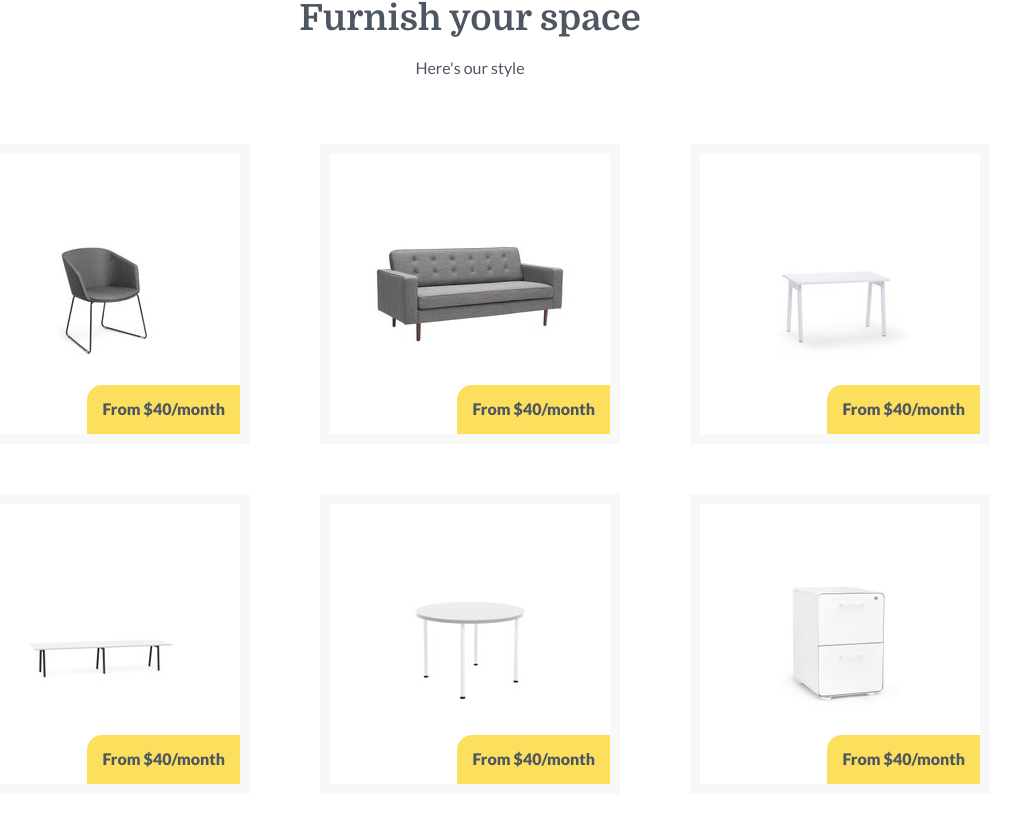
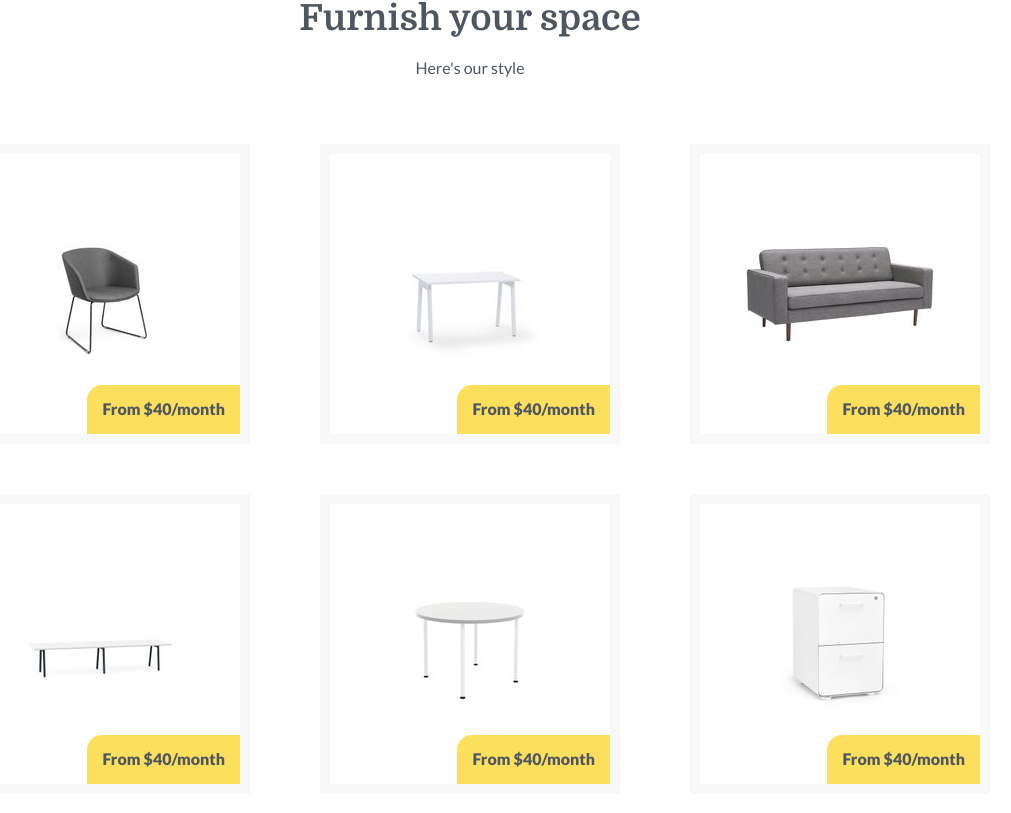
Before and after one commit to livepattern/pattern-client, a React (Create React App) app: page / in a window 1280 px wide. Shown: the part 1227-2040 px from the top of the page, without its empty margins (170-1181 px from the left). Built offline with nearby package versions, Linux system fonts and the light colour scheme.

Commit message:
Work on product modal

```diff
--- a/src/App.css
+++ b/src/App.css
@@ -1,4 +1,4 @@
-.App {
+body {
   font-family: "Lato", sans-serif;
   color: #4e5661;
   box-sizing: border-box;
@@ -102,6 +102,12 @@ select {
   background-color: #fcdf5c !important;
 }
 
+.slider-container {
+  max-width: 200px;
+  display: inline-block;
+  flex-grow: 1;
+}
+
 .product-grid {
   display: grid;
   grid-template-columns: 1fr;
--- a/src/views/components/Button.js
+++ b/src/views/components/Button.js
@@ -2,7 +2,7 @@ import React from "react"
 import { BrowserRouter as Router, Route, Link } from "react-router-dom"
 
 export default function Button({ text, to = "/order", onClick }) {
-  let classes = "br-pill yellow-bg tc pa3 pointer"
+  let classes = "br-pill yellow-bg tc pa3 pointer b"
 
   if (onClick) {
     return (
--- a/src/views/components/product_grid.js
+++ b/src/views/components/product_grid.js
@@ -1,60 +1,200 @@
-import React from "react"
+import React, { Component } from "react"
+import ReactModal from "react-modal"
+import Slider from "react-rangeslider"
 import chair_1 from "../../images/chairs/1.jpg"
-import lounge_1 from '../../images/lounge/1.jpg'
-import filing_1 from '../../images/filing/1.jpg'
-import desk_1 from '../../images/desks/1.jpg'
-import conference_1 from '../../images/conference/1.jpg'
-import coffee_1 from '../../images/coffee/1.jpg'
+import lounge_1 from "../../images/lounge/1.jpg"
+import filing_1 from "../../images/filing/1.jpg"
+import desk_1 from "../../images/desks/1.jpg"
+import conference_1 from "../../images/conference/1.jpg"
+import coffee_1 from "../../images/coffee/1.jpg"
+import Button from "./Button"
+import COSTS from "../../costs"
 
 const From40 = () => <div className="from-40">From $40/month</div>
 
-const ProductGrid = () => {
+const GridItem = ({ className, image, showModal }) => {
   return (
-    <div className="product-grid">
-      <div className="flex justify-center justify-end-ns items-center">
-        <div className="product-container">
-          <img src={chair_1} />
-          <div className="ghost" />
-          <From40 />
-        </div>
-      </div>
-      <div className="product-grid-item">
-        <div className="product-container">
-          <img src={lounge_1} />
-          <div className="ghost" />
-          <From40 />
-        </div>
-      </div>
-      <div className="flex justify-center justify-start-ns items-center">
-        <div className="product-container">
-          <img src={desk_1} />
-          <div className="ghost" />
-          <From40 />
-        </div>
-      </div>
-      <div className="flex justify-center justify-end-ns items-center">
-        <div className="product-container">
-          <img src={conference_1} />
-          <div className="ghost" />
-          <From40 />
-        </div>
-      </div>
-      <div className="product-grid-item">
-        <div className="product-container">
-          <img src={coffee_1} />
-          <div className="ghost" />
-          <From40 />
-        </div>
-      </div>
-      <div className="flex justify-center justify-start-ns items-center">
-        <div className="product-container">
-          <img src={filing_1} />
-          <div className="ghost" />
-          <From40 />
-        </div>
+    <div className={className}>
+      <div className="product-container pointer" onClick={showModal}>
+        <img src={image} />
+        <div className="ghost" />
+        <From40 />
       </div>
     </div>
   )
 }
 
+class ProductGrid extends Component {
+  constructor() {
+    super()
+    this.state = {
+      showModal: false,
+      product: "",
+      calculatedCost: "50",
+      term: 6,
+      image: ""
+    }
+    this.showModal = this.showModal.bind(this)
+    this.hideModal = this.hideModal.bind(this)
+    this.handleChange = this.handleChange.bind(this)
+  }
+
+  showModal = product => () => {
+    switch (product) {
+      case "chairs":
+        this.setState({
+          product: "Chair",
+          image: chair_1
+        })
+        break
+      case "coffee_tables":
+        this.setState({
+          product: "Coffee Table"
+        })
+        break
+      case "lounge":
+        this.setState({
+          product: "Lounge Seating"
+        })
+        break
+      case "desks":
+        this.setState({
+          product: "Desk"
+        })
+        break
+      case "conference":
+        this.setState({
+          product: "Conference Table"
+        })
+        break
+      case "filing":
+        this.setState({
+          product: "Filing Cabinet"
+        })
+        break
+      default:
+        break
+    }
+
+    this.setState({ showModal: true })
+  }
+
+  hideModal() {
+    this.setState({ showModal: false })
+  }
+
+  handleChange(term) {
+    this.setState({ term })
+  }
+
+  getCalculatedCost(product) {
+    return COSTS[product][this.state.term]
+  }
+
+  render() {
+    return (
+      <div className="product-grid">
+        <GridItem
+          className="flex justify-center justify-end-ns items-center"
+          image={chair_1}
+          showModal={this.showModal("chairs")}
+        />
+        <GridItem
+          className="product-grid-item"
+          image={desk_1}
+          showModal={this.showModal("desks")}
+        />
+        <GridItem
+          className="flex justify-center justify-start-ns items-center"
+          image={lounge_1}
+          showModal={this.showModal("lounge")}
+        />
+        <GridItem
+          className="flex justify-center justify-end-ns items-center"
+          image={conference_1}
+          showModal={this.showModal("conference")}
+        />
+
+        <GridItem
+          className="product-grid-item"
+          image={coffee_1}
+          showModal={this.showModal("coffee_tables")}
+        />
+        <GridItem
+          className="flex justify-center justify-start-ns items-center"
+          image={filing_1}
+          showModal={this.showModal("filing")}
+        />
+
+        <ReactModal
+          isOpen={this.state.showModal}
+          contentLabel="Minimal Modal Example"
+          shouldCloseOnEsc={true}
+          onRequestClose={this.hideModal}
+          ariaHideApp={false}
+          style={{
+            overlay: {
+              backgroundColor: "rgba(42,42,42, 0.8)"
+            },
+            content: {
+              border: "0",
+              borderRadius: 0,
+              bottom: "auto",
+              minHeight: "10rem",
+              left: "50%",
+              padding: "0",
+              position: "fixed",
+              right: "auto",
+              top: "50%",
+              transform: "translate(-50%,-50%)",
+              minWidth: "20rem",
+              width: "90%",
+              maxWidth: "50rem"
+            }
+          }}
+        >
+          <div>
+            <div className="flex justify-around pa4">
+              <div className="flex justify-center items-center">
+                <div>
+
+                  {this.state.image && <img src={this.state.image} />}</div>
+              </div>
+              <div>
+                <div className="f2 serif b mb3">{this.state.product}</div>
+                <div className="mb3">Multiple Colors</div>
+                <div className="f3 b mb3">
+                  {this.state.product && (
+                    <span>${this.getCalculatedCost(this.state.product)} </span>
+                  )}
+                  <span className="f4 b">CAN / Monthly</span>
+                </div>
+                <div className="mb4 w4">
+                  <Button text="Get a Quote" />
+                </div>
+                <div className="mb3">Timeless high quality designs.</div>
+                <div className="mb3">Contact us for our selection.</div>
+              </div>
+            </div>
+            <div className="light-yellow-bg flex justify-around items-center pa3">
+              <span>
+                Lease Engagement Term:{" "}
+                <span className="b ml2">{this.state.term} months</span>
+              </span>
+              <div className="slider-container">
+                <Slider
+                  min={1}
+                  max={12}
+                  value={Number(this.state.term)}
+                  onChange={this.handleChange}
+                />
+              </div>
+            </div>
+          </div>
+        </ReactModal>
+      </div>
+    )
+  }
+}
+
 export default ProductGrid
```
